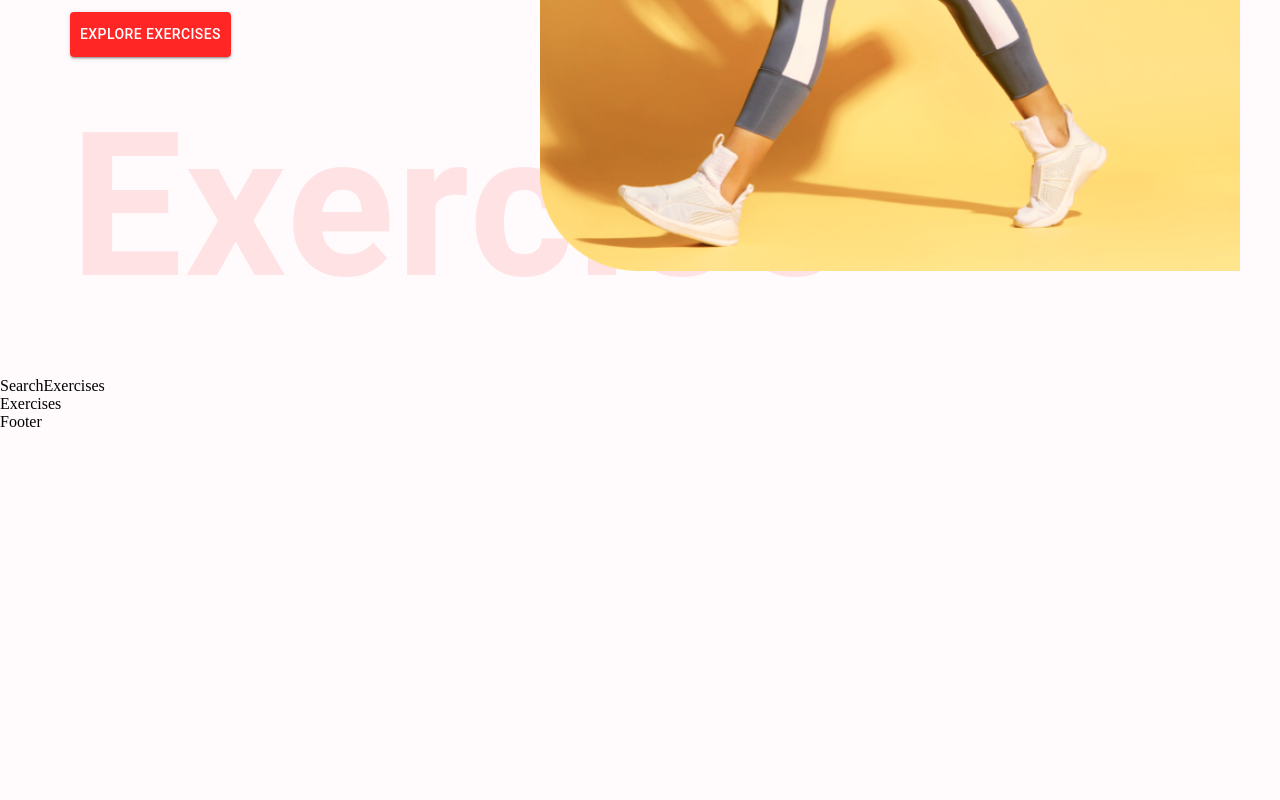
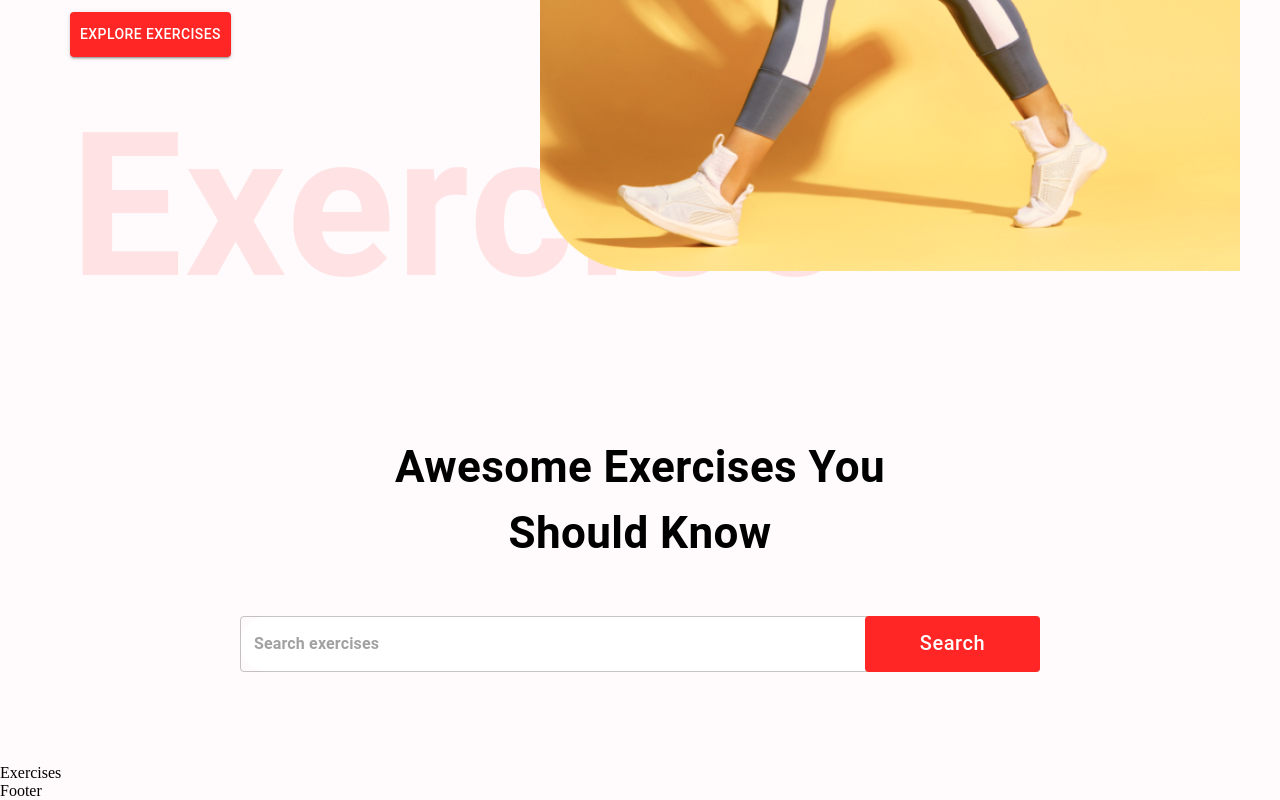
Before and after one commit to sandipthapa99/GymExcer_React18, a React (Create React App) app: page / in a window 1280 px wide. Shown: the part 595-1395 px from the top of the page. Before the commit the page ends 1026 px from the top, so only its background shows below. Built offline with nearby package versions, Linux system fonts and the light colour scheme.

Commit message:
feat(Search): Search bar UI

```diff
--- a/src/components/SearchExercises.js
+++ b/src/components/SearchExercises.js
@@ -1,7 +1,52 @@
+import { Box, Button, Stack, TextField, Typography } from "@mui/material";
 import React from "react";
 
 const SearchExercises = () => {
-    return <div>SearchExercises</div>;
+    return (
+        <Stack alignItems={"center"} justifyContent={"center"} mt={"37px"} p={"20px"}>
+            <Typography
+                fontWeight={700}
+                sx={{
+                    fontSize: { lg: "44px", xs: "30px" },
+                }}
+                mb={"50px"}
+                textAlign={"center"}
+            >
+                Awesome Exercises You <br /> Should Know
+            </Typography>
+
+            <Box position={"relative"} mb={"72px"}>
+                <TextField
+                    sx={{
+                        input: { fontWeight: "700", border: "none", borderRadius: "4px" },
+                        width: { lg: "800px", xs: "350px" },
+                        backgroundColor: "#fff",
+                        borderRadius: "40px",
+                    }}
+                    height="76px"
+                    value={""}
+                    onChange={(e) => {}}
+                    placeholder="Search exercises"
+                    type="text"
+                />
+                <Button
+                    className="search-btn"
+                    sx={{
+                        backgroundColor: "#ff2625",
+                        color: "#fff",
+                        textTransform: "none",
+                        width: { lg: "175px", xs: "80px" },
+                        fontSize: { lg: "20px", xs: "14px" },
+                        height: "56px",
+                        position: "absolute",
+                        right: "0",
+                    }}
+                >
+                    Search
+                </Button>
+            </Box>
+        </Stack>
+    );
 };
 
 export default SearchExercises;
```
